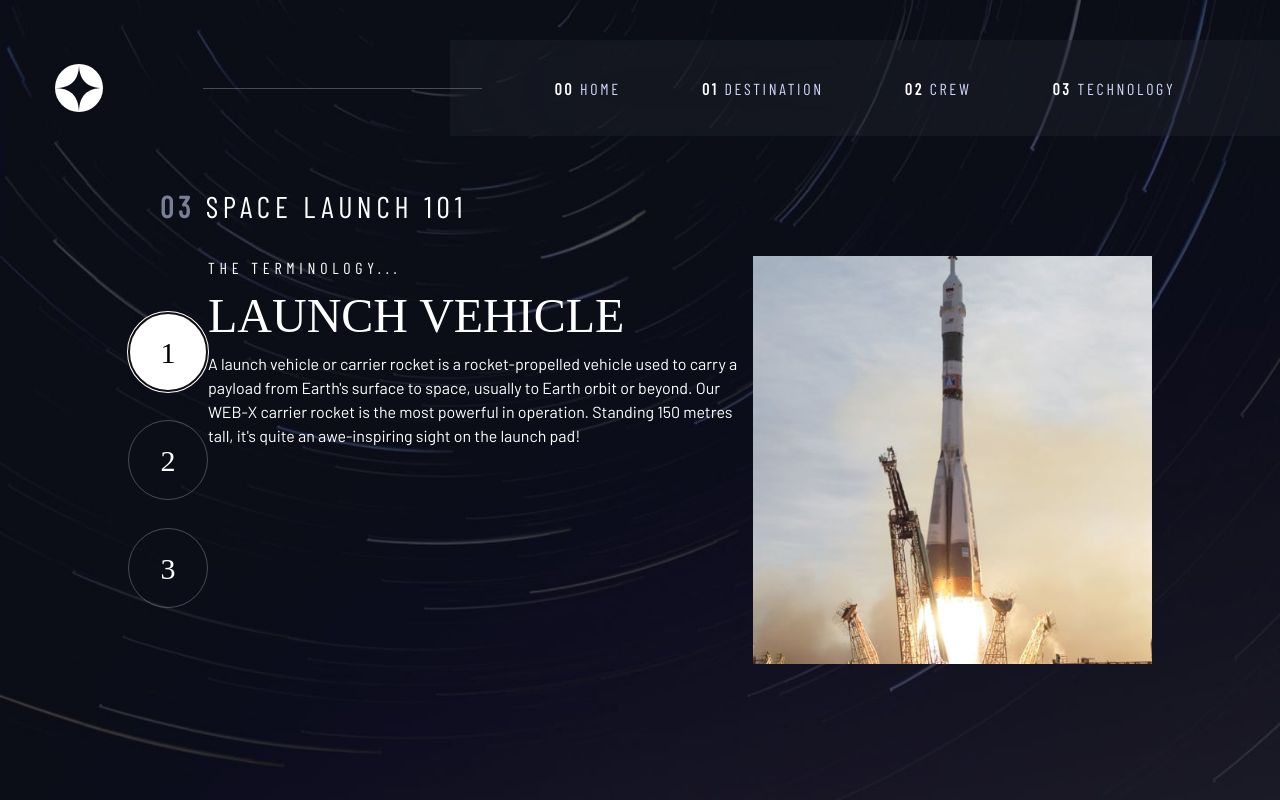
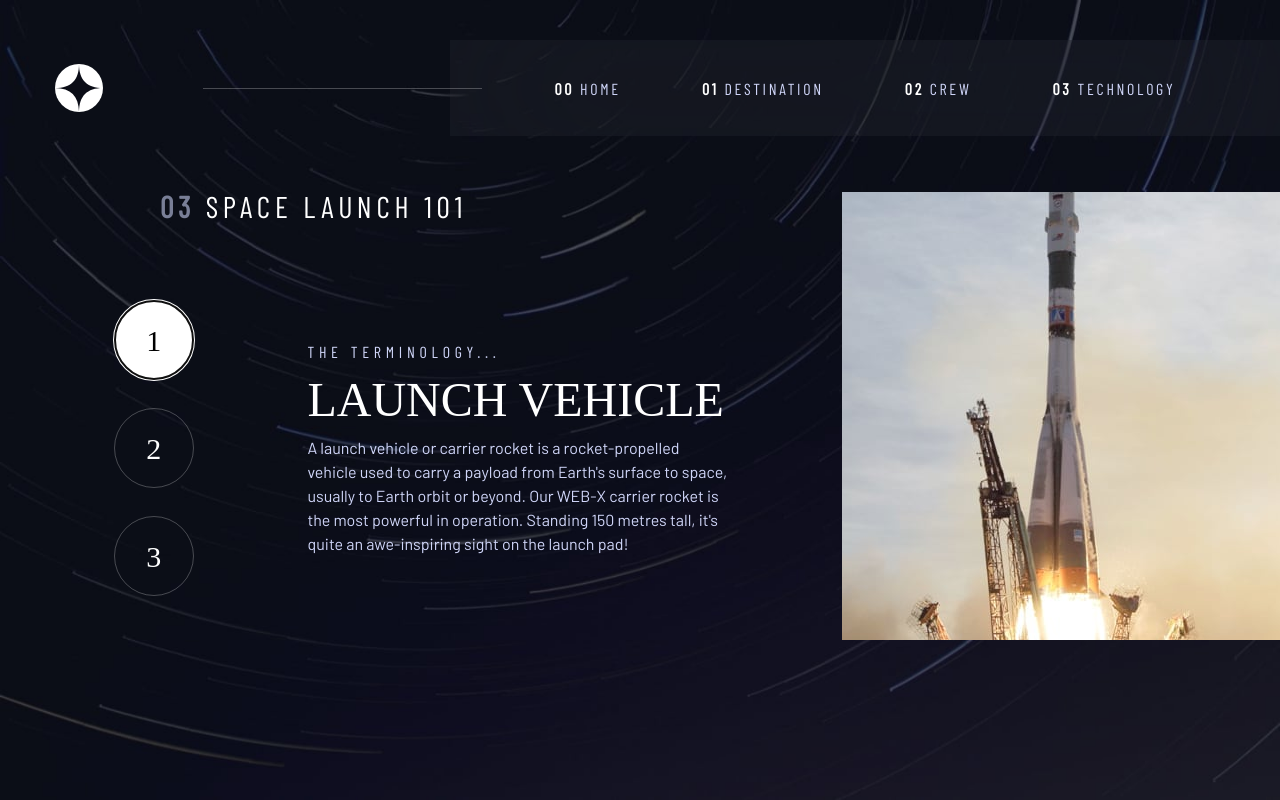
Before and after one commit to Kyokox1/space_tourism, a React (Vite) app: page /technology in a window 1280 px wide. Built offline with nearby package versions, Linux system fonts and the light colour scheme; a web font is replaced by a local one.

Commit message:
Terminando con los estilos de "Technology".

```diff
--- a/src/components/Destination_item.jsx
+++ b/src/components/items/Destination_item.jsx
@@ -32,6 +32,7 @@ export const DestinationItem = ({
 				src={img}
 				boxSize="sm"
 				animation={animation}
+				alt="destination"
 			/>
 			<Box boxSize="md">
 				<Box
--- a/src/components/pages/Crew.jsx
+++ b/src/components/pages/Crew.jsx
@@ -11,7 +11,7 @@ import {
 } from "@chakra-ui/react";
 
 import { Header } from "../sections/Header";
-import { TitleItem } from "../Title_item";
+import { TitleItem } from "../items/Title_item";
 import { fetchApi } from "../../services/fetchAPI";
 
 import bgCrew from "../../assets/crew/background-crew-desktop.jpg";
@@ -25,8 +25,6 @@ export const Crew = () => {
 	useEffect(() => {
 		fetchApi(key).then(setCrew);
 	}, []);
-
-	console.log(crew);
 
 	return (
 		<Box
@@ -107,6 +105,7 @@ export const Crew = () => {
 						objectFit="contain"
 						mt="-5rem"
 						width="50%"
+						alt="crew"
 					/>
 				</Flex>
 			)}
--- a/src/components/pages/Destination.jsx
+++ b/src/components/pages/Destination.jsx
@@ -2,8 +2,8 @@ import React, { useState, useEffect } from "react";
 import { Box, Spinner, Text } from "@chakra-ui/react";
 
 import { Header } from "../sections/Header";
-import { DestinationItem } from "../Destination_item";
-import { TitleItem } from "../Title_item";
+import { DestinationItem } from "../items/Destination_item";
+import { TitleItem } from "../items/Title_item";
 import { fetchApi } from "../../services/fetchAPI";
 
 import bgDestination from "../../assets/destination/background-destination-desktop.jpg";
--- a/src/components/pages/Technology.jsx
+++ b/src/components/pages/Technology.jsx
@@ -2,8 +2,8 @@ import React, { useState, useEffect } from "react";
 import { Box, Flex, Image, Spinner, Text } from "@chakra-ui/react";
 
 import { Header } from "../sections/Header";
-import { TitleItem } from "../Title_item";
-import { ButtonTechnologyItem } from "../Button_Technology_item";
+import { TitleItem } from "../items/Title_item";
+import { ButtonTechnologyItem } from "../items/Button_Technology_item";
 import { fetchApi } from "../../services/fetchAPI";
 
 import bgTechnology from "../../assets/technology/background-technology-desktop.jpg";
@@ -37,11 +37,12 @@ export const Technology = () => {
 				</Text>
 			) : (
 				<Flex
-					width="5xl"
-					height="25.5rem"
+					width="100vw"
+					height="24rem"
 					m="0 auto"
-					justifyContent="space-around"
+					justifyContent="space-between"
 				>
+					<Box display="flex" justifyContent="space-evenly">
 						<Flex
 							display="flex"
 							flexDir="column"
@@ -60,21 +61,32 @@ export const Technology = () => {
 								))}
 						</Flex>
 
-					<Box>
-						<Text letterSpacing="4.75px" fontFamily="Barlow Condensed">
+						<Box
+							display="flex"
+							flexDir="column"
+							justifyContent="center"
+							width="50%"
+						>
+							<Text
+								letterSpacing="4.75px"
+								fontFamily="Barlow Condensed"
+								color="#D0D6F9"
+							>
 								THE TERMINOLOGY...
 							</Text>
 							<Text fontSize="5xl">
 								{technology[technologyValues].name.toUpperCase()}
 							</Text>
-						<Text fontFamily="Barlow">
+							<Text fontFamily="Barlow" color="#D0D6F9">
 								{technology[technologyValues].description}
 							</Text>
 						</Box>
+					</Box>
 					<Image
 						src={technology[technologyValues].images.portrait}
+						mt="-4rem"
 						alt="techcology"
-						objectFit="contain"
+						objectFit="none"
 					/>
 				</Flex>
 			)}
```
Also changed, not shown: src/components/items/Button_Technology_item.jsx (renamed from src/components/Button_Technology_item.jsx), src/components/items/Title_item.jsx (renamed from src/components/Title_item.jsx). Lines whose indentation alone changed are shown as unchanged.
